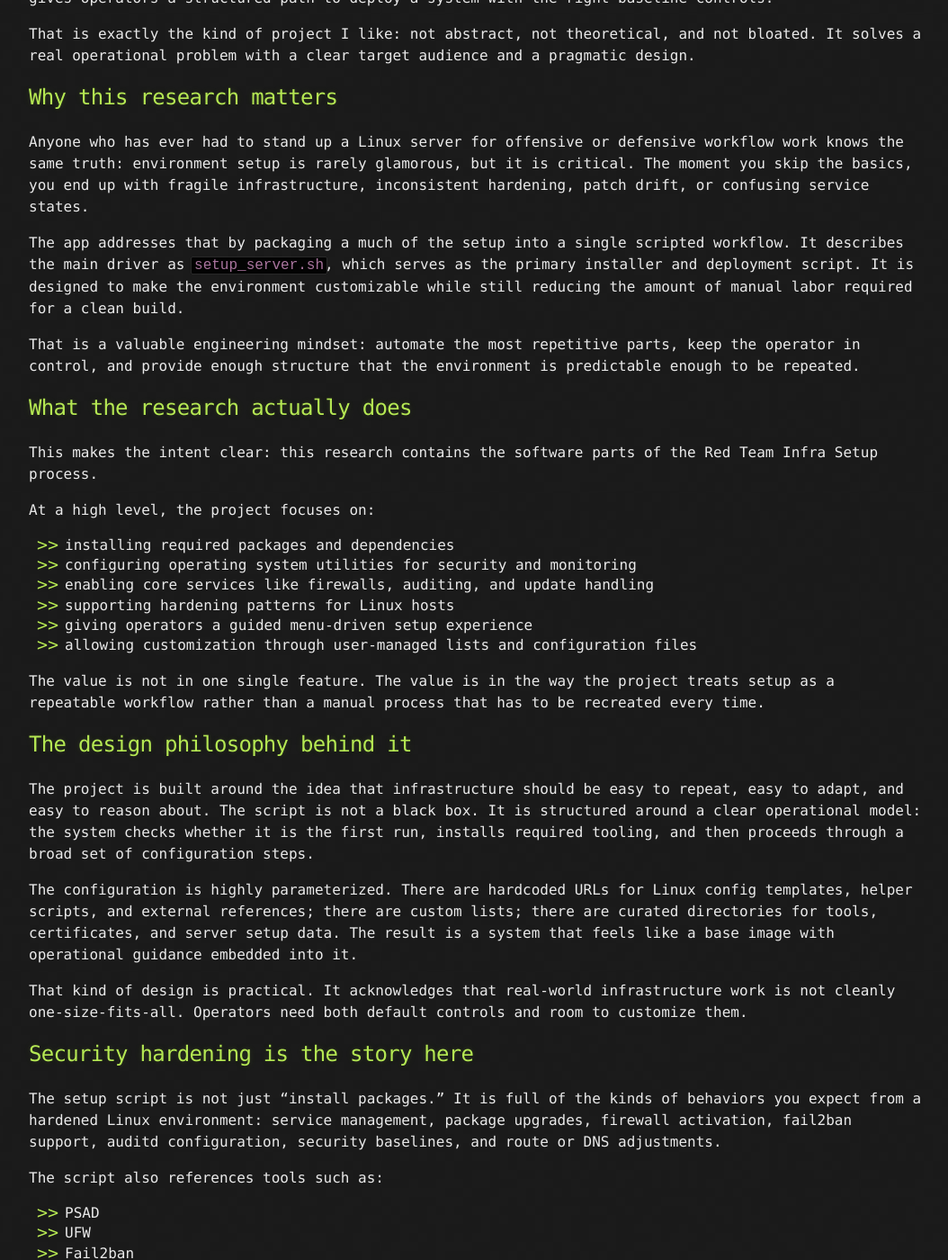
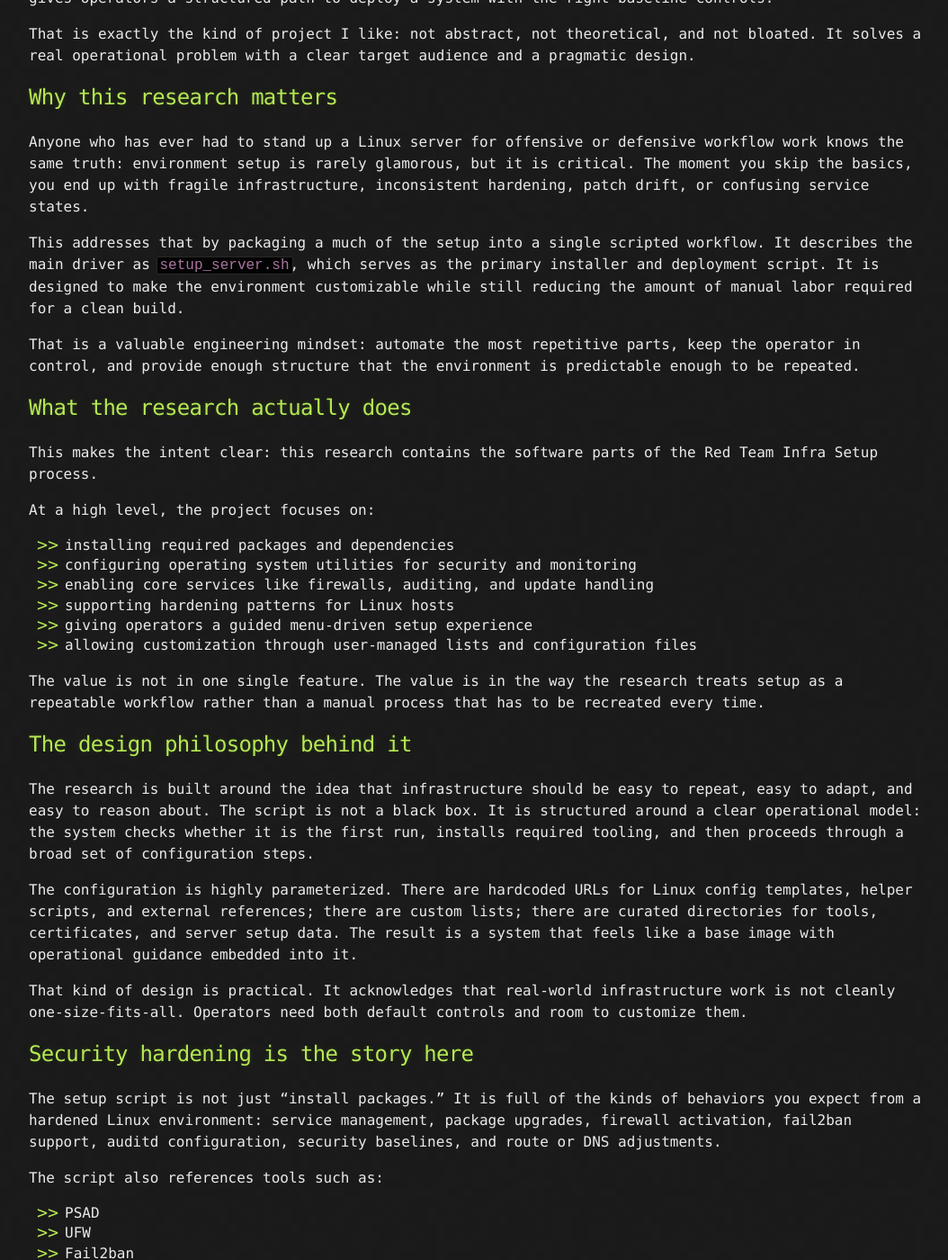
Before and after one commit to ceramicskate0/ceramicskate0.github.io, a Jekyll site: the page built from RedTeamingInfraThoughts.md, in a window 1280 px wide and 1400 px high, scrolled down 517 px. Shown: the whole window at 90% size, without its empty margins (108-1162 px from the left). Built offline with Jekyll 4.4.1, drawn with Linux system fonts in a browser that asks for light colours; our own code applies the rules of GitHub Pages for plain Markdown files; some of the changed text lies outside the part shown.

Commit message:
Update RedTeamingInfraThoughts.md

```diff
--- a/RedTeamingInfraThoughts.md
+++ b/RedTeamingInfraThoughts.md
@@ -10,7 +10,7 @@ That is exactly the kind of project I like: not abstract, not theoretical, and n
 
 Anyone who has ever had to stand up a Linux server for offensive or defensive workflow work knows the same truth: environment setup is rarely glamorous, but it is critical. The moment you skip the basics, you end up with fragile infrastructure, inconsistent hardening, patch drift, or confusing service states.
 
-The app addresses that by packaging a much of the setup into a single scripted workflow. It describes the main driver as `setup_server.sh`, which serves as the primary installer and deployment script. It is designed to make the environment customizable while still reducing the amount of manual labor required for a clean build.
+This addresses that by packaging a much of the setup into a single scripted workflow. It describes the main driver as `setup_server.sh`, which serves as the primary installer and deployment script. It is designed to make the environment customizable while still reducing the amount of manual labor required for a clean build.
 
 That is a valuable engineering mindset: automate the most repetitive parts, keep the operator in control, and provide enough structure that the environment is predictable enough to be repeated.
 
@@ -27,11 +27,11 @@ At a high level, the project focuses on:
 - giving operators a guided menu-driven setup experience
 - allowing customization through user-managed lists and configuration files
 
-The value is not in one single feature. The value is in the way the project treats setup as a repeatable workflow rather than a manual process that has to be recreated every time.
+The value is not in one single feature. The value is in the way the research treats setup as a repeatable workflow rather than a manual process that has to be recreated every time.
 
 ## The design philosophy behind it
 
-The project is built around the idea that infrastructure should be easy to repeat, easy to adapt, and easy to reason about. The script is not a black box. It is structured around a clear operational model: the system checks whether it is the first run, installs required tooling, and then proceeds through a broad set of configuration steps.
+The research is built around the idea that infrastructure should be easy to repeat, easy to adapt, and easy to reason about. The script is not a black box. It is structured around a clear operational model: the system checks whether it is the first run, installs required tooling, and then proceeds through a broad set of configuration steps.
 
 The configuration is highly parameterized. There are hardcoded URLs for Linux config templates, helper scripts, and external references; there are custom lists; there are curated directories for tools, certificates, and server setup data. The result is a system that feels like a base image with operational guidance embedded into it.
 
```
Also changed, not shown: other parts of RedTeamingInfraThoughts.md (+1 -1 lines).
